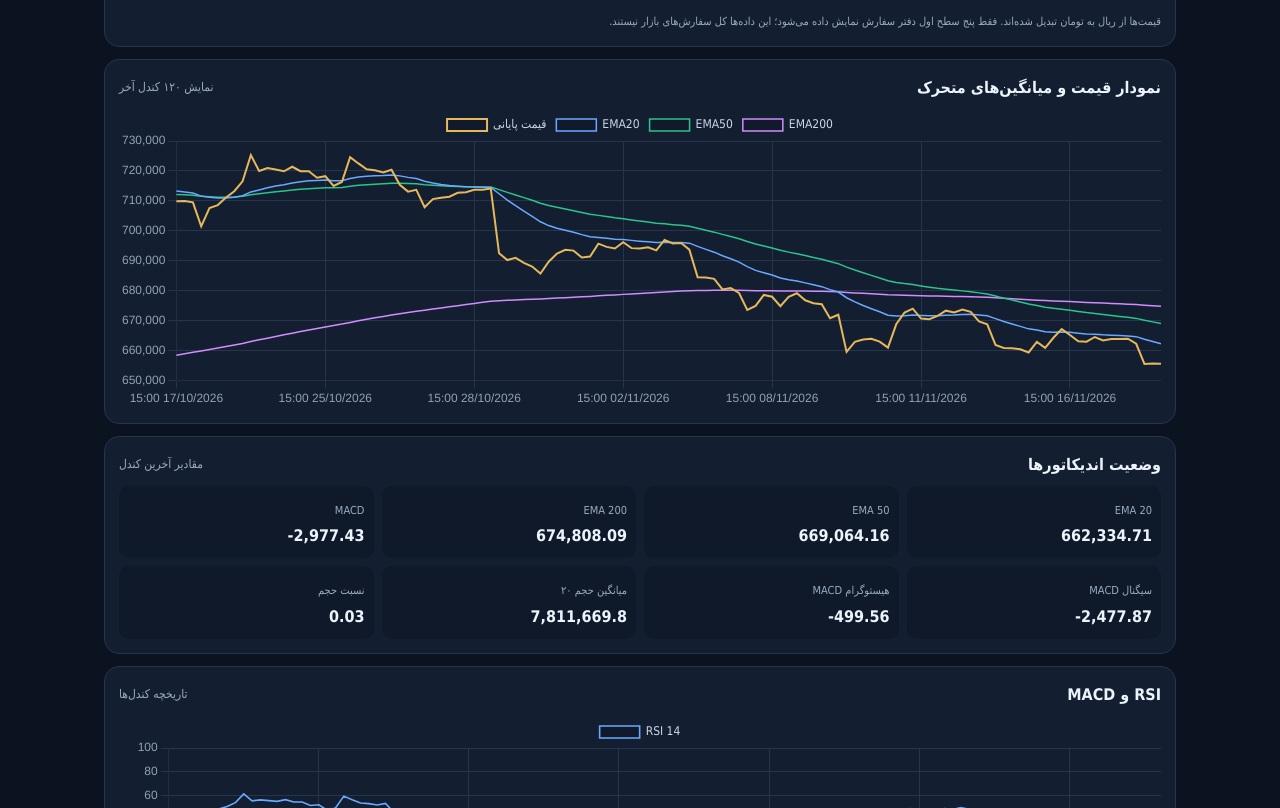
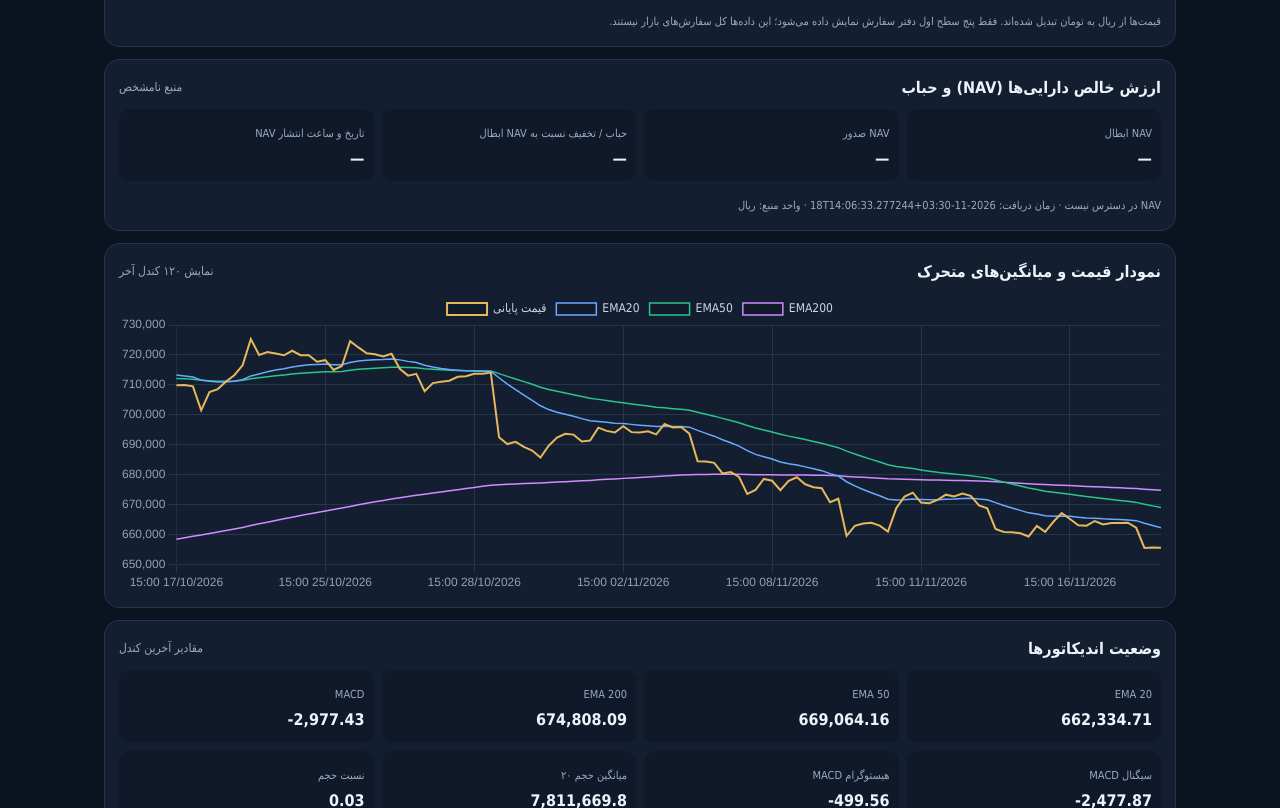
Before and after one commit to saeedshiryan-dev/ayar-monitor, a plain HTML site: page index.html in a window 1280 px wide. Shown: the part 752-1560 px from the top of the page. Drawn offline with nearby package versions, Linux system fonts and the light colour scheme.

Commit message:
Display official Ayar NAV and premium discount on dashboard

```diff
--- a/index.html
+++ b/index.html
@@ -32,7 +32,14 @@ button.active{background:#d5a84e;color:#172033;border-color:#d5a84e;font-weight:
 <div class="metrics"><div class="metric"><span>آخرین معامله</span><b id="liveLast">—</b></div><div class="metric"><span>قیمت پایانی</span><b id="liveClose">—</b></div><div class="metric"><span>زمان آخرین معامله</span><b id="liveTime">—</b></div><div class="metric"><span>وضعیت دفتر سفارش</span><b id="bookStatus">—</b></div></div>
 <div id="bookTotals" class="booksummary"></div><div class="bookgrid">
 <div><h3 class="buytitle" style="font-size:14px">۵ سطح برتر خرید</h3><table class="booktable"><thead><tr><th>سطح</th><th>قیمت (تومان)</th><th>حجم</th><th>تعداد سفارش</th></tr></thead><tbody id="buyRows"><tr><td colspan="4">—</td></tr></tbody></table></div>
-<div><h3 class="selltitle" style="font-size:14px">۵ سطح برتر فروش</h3><table class="booktable"><thead><tr><th>سطح</th><th>قیمت (تومان)</th><th>حجم</th><th>تعداد سفارش</th></tr></thead><tbody id="sellRows"><tr><td colspan="4">—</td></tr></tbody></table></div></div><div class="foot">قیمت‌ها از ریال به تومان تبدیل شده‌اند. فقط پنج سطح اول دفتر سفارش نمایش داده می‌شود؛ این داده‌ها کل سفارش‌های بازار نیستند.</div></section><section class="panel"><div class="panelhead"><h2>نمودار قیمت و میانگین‌های متحرک</h2><span class="muted">نمایش ۱۲۰ کندل آخر</span></div><div class="chartbox"><canvas id="priceChart"></canvas></div></section>
+<div><h3 class="selltitle" style="font-size:14px">۵ سطح برتر فروش</h3><table class="booktable"><thead><tr><th>سطح</th><th>قیمت (تومان)</th><th>حجم</th><th>تعداد سفارش</th></tr></thead><tbody id="sellRows"><tr><td colspan="4">—</td></tr></tbody></table></div></div><div class="foot">قیمت‌ها از ریال به تومان تبدیل شده‌اند. فقط پنج سطح اول دفتر سفارش نمایش داده می‌شود؛ این داده‌ها کل سفارش‌های بازار نیستند.</div></section><section class="panel"><div class="panelhead"><h2>ارزش خالص دارایی‌ها (NAV) و حباب</h2><span id="navSource" class="muted">دریافت از TSETMC</span></div>
+<div class="metrics">
+<div class="metric"><span>NAV ابطال</span><b id="navRedemption">—</b></div>
+<div class="metric"><span>NAV صدور</span><b id="navSubscription">—</b></div>
+<div class="metric"><span>حباب / تخفیف نسبت به NAV ابطال</span><b id="navPremium">—</b></div>
+<div class="metric"><span>تاریخ و ساعت انتشار NAV</span><b id="navPublishedAt">—</b></div>
+</div><div id="navQuality" class="foot">NAV رسمی از TSETMC؛ ارقام ریال به تومان تبدیل می‌شوند. تاریخ NAV مستقل از زمان دریافت قیمت نمایش داده می‌شود.</div></section>
+<section class="panel"><div class="panelhead"><h2>نمودار قیمت و میانگین‌های متحرک</h2><span class="muted">نمایش ۱۲۰ کندل آخر</span></div><div class="chartbox"><canvas id="priceChart"></canvas></div></section>
 <section class="panel"><div class="panelhead"><h2>وضعیت اندیکاتورها</h2><span class="muted">مقادیر آخرین کندل</span></div><div class="metrics" id="metrics"></div></section>
 <section class="panel"><div class="panelhead"><h2>RSI و MACD</h2><span class="muted">تاریخچه کندل‌ها</span></div><div class="smallchart"><canvas id="rsiChart"></canvas></div><div class="smallchart" style="margin-top:14px"><canvas id="macdChart"></canvas></div></section>
 <section class="panel"><h2>جمع‌بندی تکنیکال خودکار</h2><div id="signal" class="signal" style="margin-top:10px">—</div><div class="foot">این جمع‌بندی صرفاً قواعد ساده اندیکاتوری است و توصیه قطعی خرید یا فروش نیست. کندل ناقص ۴ساعته با برچسب مشخص می‌شود. هیچ داده‌ای در این صفحه ساخته یا تخمین زده نمی‌شود.</div></section>
@@ -78,11 +85,25 @@ function draw(){
  msg+=' نسبت حجم '+fmt(last.Volume_Ratio)+' برابر میانگین است.';
  document.getElementById('signal').textContent=msg;
 }
+function drawNav(j){
+ const n=j.nav||{};
+ const fmtToman=n=>n==null||!Number.isFinite(Number(n))?'—':(Number(n)/10).toLocaleString('en-US',{maximumFractionDigits:2});
+ document.getElementById('navRedemption').textContent=fmtToman(n.redemption);
+ document.getElementById('navSubscription').textContent=fmtToman(n.subscription);
+ const p=n.premium_discount_percent;
+ document.getElementById('navPremium').textContent=p==null?'—':(Number(p)>0?'+':'')+Number(p).toFixed(2)+'٪';
+ document.getElementById('navPublishedAt').textContent=(n.published_date||'—')+(n.published_time?' '+n.published_time:'');
+ document.getElementById('navSource').textContent=n.source||'منبع نامشخص';
+ const status=n.status==='ok'?'NAV رسمی دریافت شد':n.status==='fallback_quote_snapshot'?'NAV از snapshot قیمت TSETMC':'NAV در دسترس نیست';
+ const cross=n.cross_check_status==='different_snapshot_values'?' · اختلاف دو snapshot ثبت شده؛ مقدار ETF مرجع است.':n.error?' · '+n.error:'';
+ document.getElementById('navQuality').textContent=status+' · زمان دریافت: '+(n.retrieved_at||j.retrieved_at||'—')+' · واحد منبع: ریال'+cross;
+}
 function drawOrderbook(j){
  const fmtToman=n=>n==null||!Number.isFinite(Number(n))?'—':(Number(n)/10).toLocaleString('en-US',{maximumFractionDigits:1});
  document.getElementById('liveLast').textContent=fmtToman(j.last_trade_price);
  document.getElementById('liveClose').textContent=fmtToman(j.closing_price);
  document.getElementById('liveTime').textContent=j.last_trade_time||'—';
+ drawNav(j);
  document.getElementById('bookUpdated').textContent='به‌روزرسانی: '+(j.orderbook?.retrieved_at||j.retrieved_at||'—').replace('T',' ').slice(0,19);
  const b=j.orderbook||{};
  document.getElementById('bookStatus').textContent=b.status==='ok'?'دریافت شد':b.status==='empty'?'بدون سفارش فعال':'ناموفق';
```
